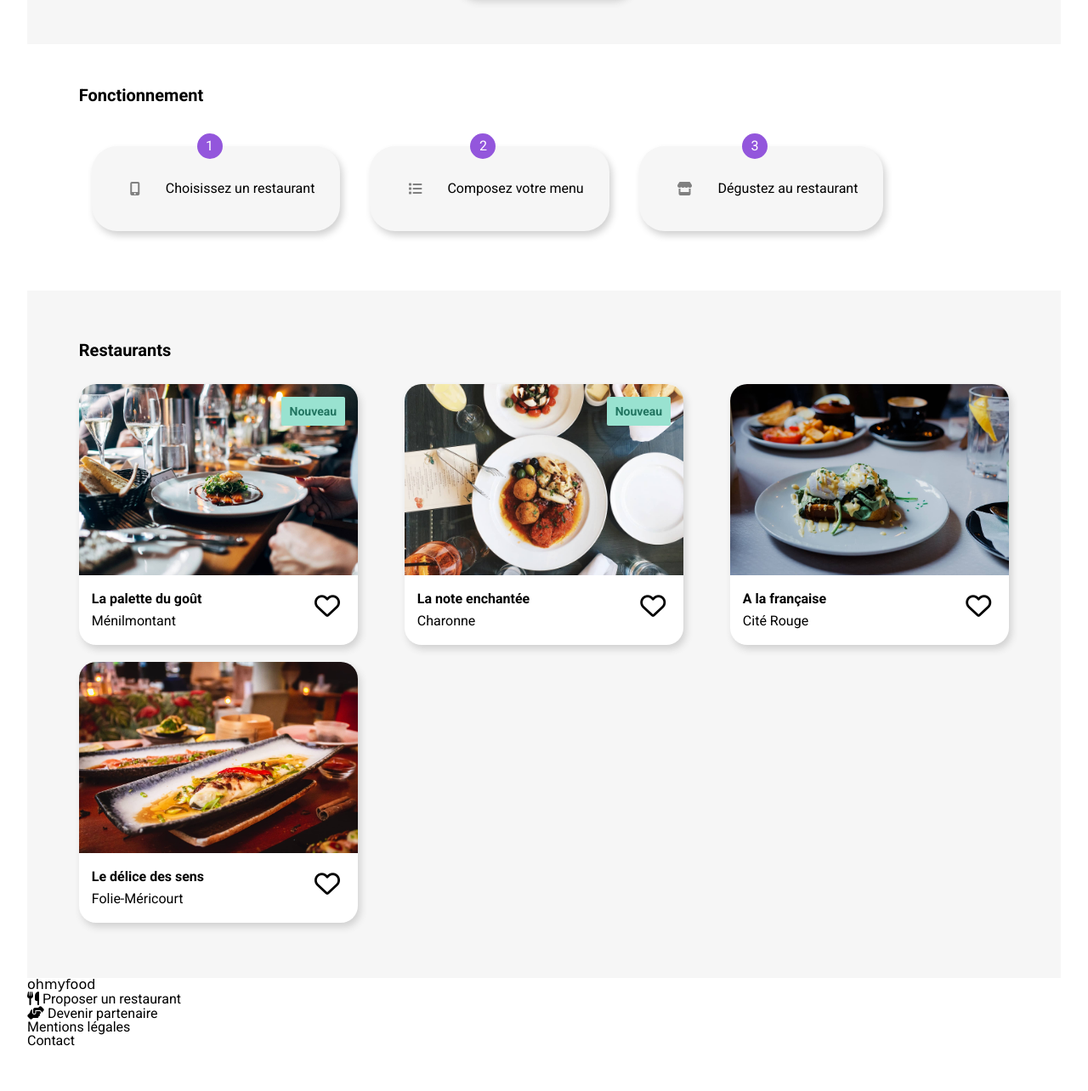
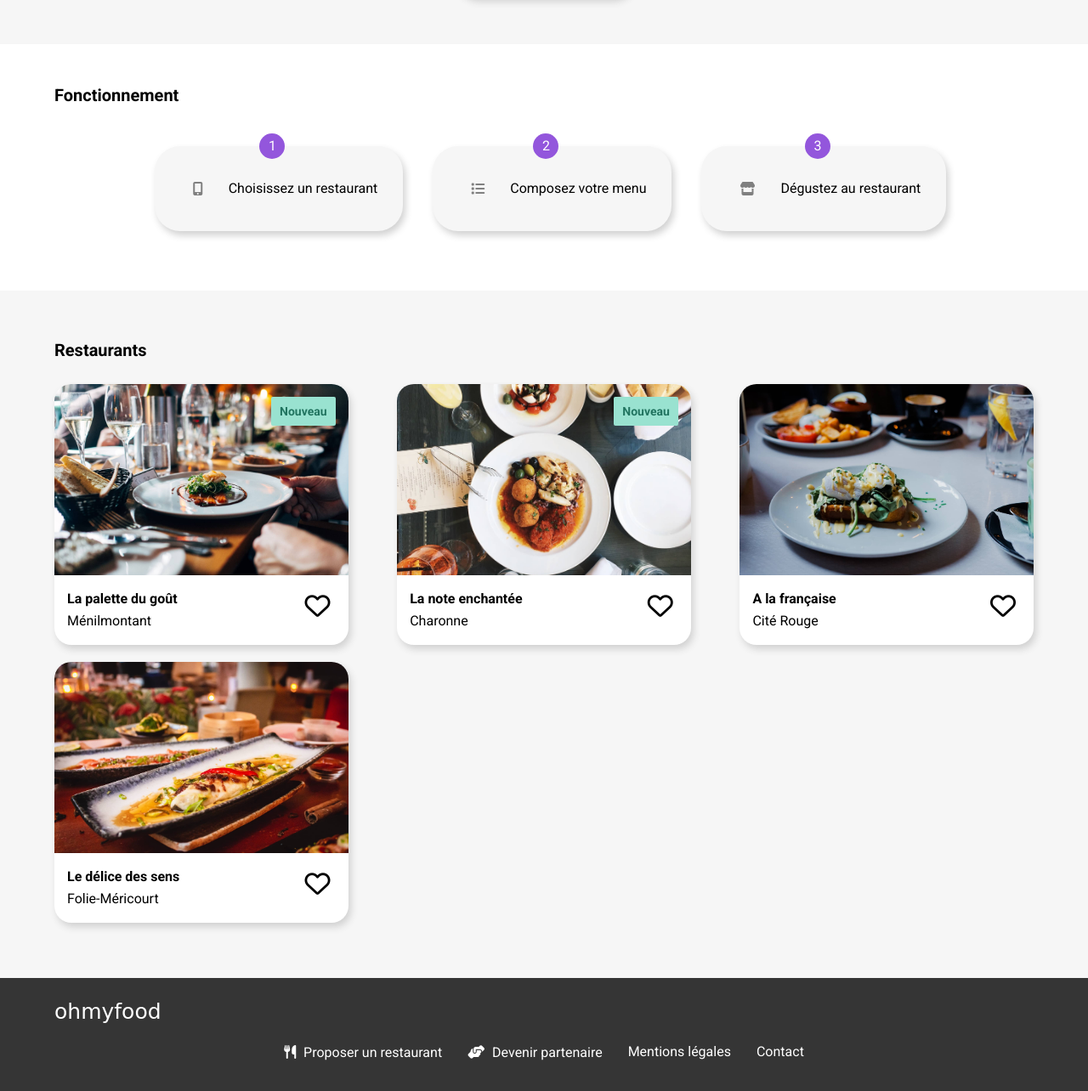
Before and after one commit to Laeti-LA/LaetitiaAillaud_3_23022021, a website: page index.html in a window 1280 px wide. Shown: the part 408-1692 px from the top of the page at 85% size. Before the commit the page ends 1642 px from the top, so only its background shows below. Drawn offline with Linux system fonts and the light colour scheme; a web font is replaced by a local one.

Commit message:
Page d'accueil responsive sans le loadind spinner

```diff
--- a/index.html
+++ b/index.html
@@ -161,23 +161,23 @@
 
         <footer>
             <!-- Menu de navigation (liste à puces 4 liens) -->
-            <div class="footer-container">
-                <h3 class="title-font-family">ohmyfood</h3>
+            <div class="container footer-container">
+                <h3 class="footer-container__title title-font-family">ohmyfood</h3>
                 <nav class="footer-container__menu">
                     <ul>
                         <li>
-                            <i class="fas fa-utensils"></i>
+                            <i class="footer__icon fas fa-utensils"></i>
                             <a href="#">Proposer un restaurant</a>
                         </li>
                         <li>
-                            <i class="fas fa-hands-helping"></i>
+                            <i class="footer__icon fas fa-hands-helping"></i>
                             <a href="#">Devenir partenaire</a>
                         </li>
                         <li>
                             <a href="#">Mentions légales</a>
                         </li>
                         <li>
-                            <a href="#">Contact</a>
+                            <a href="mailto:laetitia.aillaud@hotmail.fr">Contact</a>
                         </li>
                     </ul>
                 </nav>
--- a/sass/components/_elements.scss
+++ b/sass/components/_elements.scss
@@ -29,6 +29,7 @@ ol {
     @include desktop-only{
         display: flex;
         flex-direction: row;
+        justify-content: center;
         column-gap: 20px;
     }
   }
--- a/sass/layouts/_containers.scss
+++ b/sass/layouts/_containers.scss
@@ -1,10 +1,3 @@
-body{
-    @include desktop-only{
-        width: 95%;
-        margin: auto;
-    }
-}
-
 .container{
     @include container-box;
 }
--- a/sass/layouts/_footer.scss
+++ b/sass/layouts/_footer.scss
@@ -0,0 +1,41 @@
+.footer-container{
+    background-color: map-get($map: $background-color, $key: dark-color);
+    color: white;
+    width: 100%;
+    padding-top: 27px;
+    padding-bottom: 27px;
+    a{
+        color: white;
+        font-size: nth($list: $font-size, $n: 1);
+    }
+    .footer-container__title{
+        @include container-box-child;
+        font-size: nth($list: $font-size, $n: 3);
+        padding-bottom: 27px;
+    }
+    .footer-container__menu{
+        @include container-box-child;
+        .footer__icon{
+            font-size: nth($list: $font-size, $n: 1);
+            margin-right: 5px;
+        }
+        @include desktop-only{
+            display: flex;
+            justify-content: center;
+        }
+    }
+}
+
+.footer-container__menu ul{
+    @include desktop-only{
+        width: 100%;
+        display: inline-flex;
+        flex-direction: row;
+        justify-content: center;
+        column-gap: 30px;
+    }
+}
+
+.footer-container__menu ul li{
+    margin-bottom: 10px;
+}
--- a/sass/utils/_mixins.scss
+++ b/sass/utils/_mixins.scss
@@ -30,7 +30,7 @@
 @mixin container-box-child{
     width: 90%;
     @include tablet-only{
-        width: 80%;
+        width: 85%;
     }
 }
 
--- a/sass/utils/_variables.scss
+++ b/sass/utils/_variables.scss
@@ -7,7 +7,8 @@
 
 $background-color:(
     medium-color: rgb(234, 234, 234),
-    light-color: rgb(246, 246, 246)
+    light-color: rgb(246, 246, 246),
+    dark-color: rgb(53, 53, 53)
 );
 
 $shaddow-color: darken(map-get($map: $background-color, $key: medium-color), 10%);
@@ -20,6 +21,6 @@
 // Breakpoints
 $breakpoints:(
     tablet-min: 600px,
-    tablet-max: 959px,
+    tablet-max: 959.99px,
     desktop: 960px,
 );
```
Also changed, not shown: css/style.css, 1 other file.
